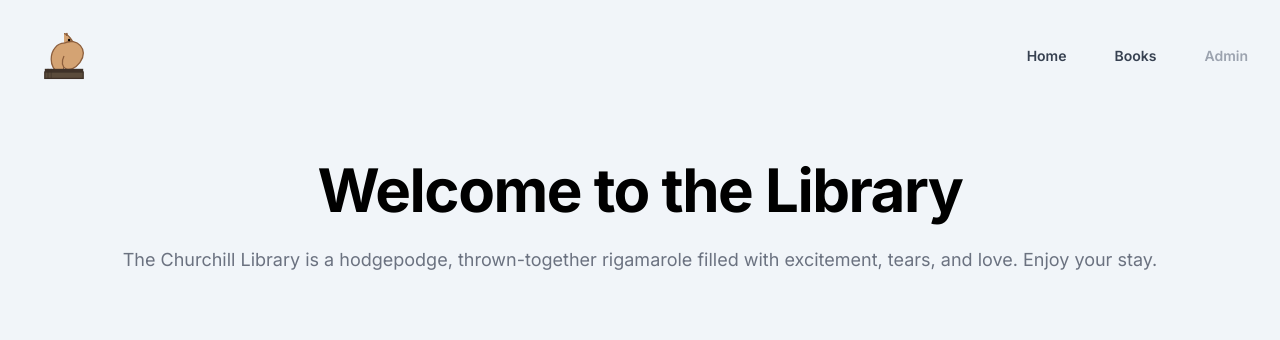
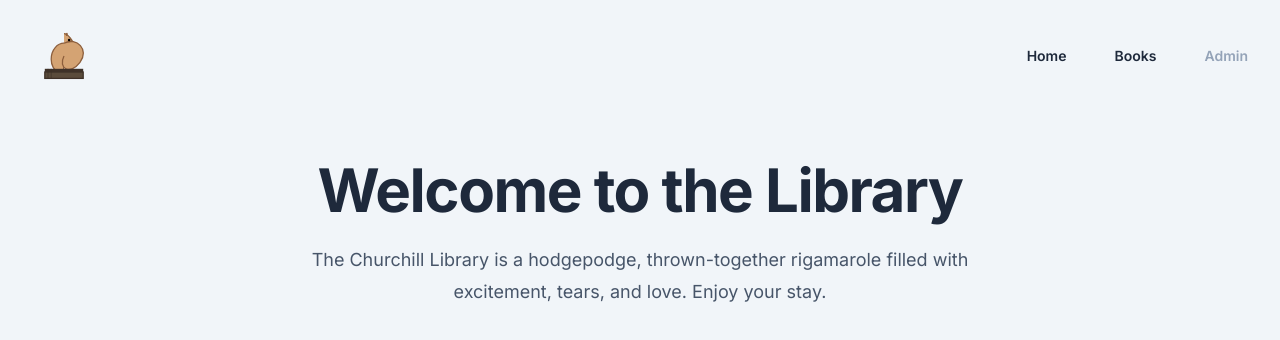
Before and after one commit to zachchurchill/churchill-library, a Next.js app in the folder churchill-library-port/: page / in a window 1280 px wide. Shown: the top 340 px of the page. Built offline with nearby package versions, Linux system fonts and the light colour scheme.

Commit message:
minor styling changes and add books to navigation route

```diff
--- a/churchill-library-port/app/books/page.tsx
+++ b/churchill-library-port/app/books/page.tsx
@@ -13,7 +13,7 @@ export default async () => {
     <>
     <section id="top-matter">
       <h1 className="font-semibold text-2xl leading-tight tracking-tight text-slate-800">Browse our books</h1>
-      <p className="leading-snug text-slate-800">The Churchill Library houses books from all our family members. Explore our books using the provided search and filters.</p>
+      <p className="leading-8 text-slate-600">The Churchill Library houses books from all our family members. Explore our books using the provided search and filters.</p>
     </section>
     <section id="search-and-filters" className="mt-4 flex flex-col md:flex-row justify-between gap-4">
       <form className="basis-3/4 flex flex-col justify-between gap-2">
--- a/churchill-library-port/app/components/Header.tsx
+++ b/churchill-library-port/app/components/Header.tsx
@@ -11,7 +11,7 @@ interface NavLinkProps {
 const NavLink = ({ linkText, linkTo, isPrimary = true }: NavLinkProps) => (
   <Link
     href={linkTo}
-    className={`text-sm font-semibold leading-6 ${isPrimary ? "text-gray-700" : "text-gray-400"} hover:text-green-900`}
+    className={`text-sm font-semibold leading-6 ${isPrimary ? "text-slate-800" : "text-slate-400"} hover:text-green-900`}
   >
   {linkText}
   </Link>
@@ -45,7 +45,7 @@ export default function Header({ loggedIn = false }: HeaderProps) {
       </div>
       <nav className="flex flex-1 gap-x-4 md:gap-x-8 lg:gap-x-12 justify-end" aria-label="Global">
         <NavLink linkTo="/" linkText="Home" />
-        <NavLink linkTo="/" linkText="Books" />
+        <NavLink linkTo="/books" linkText="Books" />
         {
           loggedIn
           ? <NavLink linkTo="/" linkText="Logout" isPrimary={false} />
--- a/churchill-library-port/app/page.tsx
+++ b/churchill-library-port/app/page.tsx
@@ -1,9 +1,9 @@
 
 export default function Home() {
   return (
-    <div className="text-center">
-      <h2 className="object-center text-4xl font-bold tracking-tight text-grey sm:text-6xl">Welcome to the Library</h2>
-      <p className="mt-6 text-lg leading-8 text-gray-500">The Churchill Library is a hodgepodge, thrown-together rigamarole filled with excitement, tears, and love. Enjoy your stay.</p>
+    <div className="mx-auto max-w-2xl text-center">
+      <h1 className="object-center text-4xl font-bold tracking-tight text-slate-800 sm:text-6xl">Welcome to the Library</h1>
+      <p className="mt-6 text-lg leading-8 text-slate-600">The Churchill Library is a hodgepodge, thrown-together rigamarole filled with excitement, tears, and love. Enjoy your stay.</p>
     </div>
   );
 }
```
